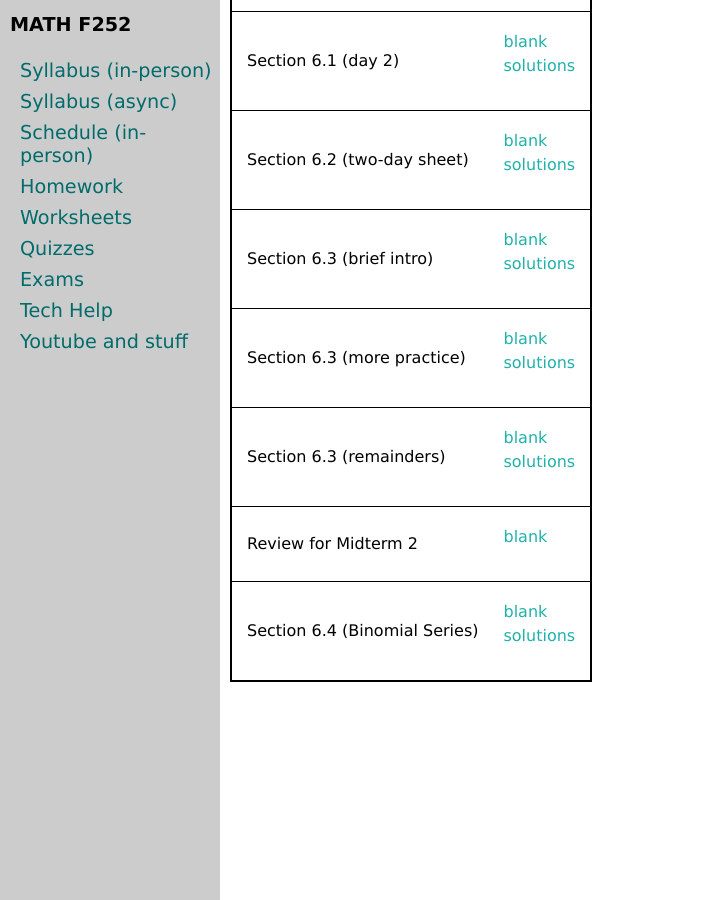
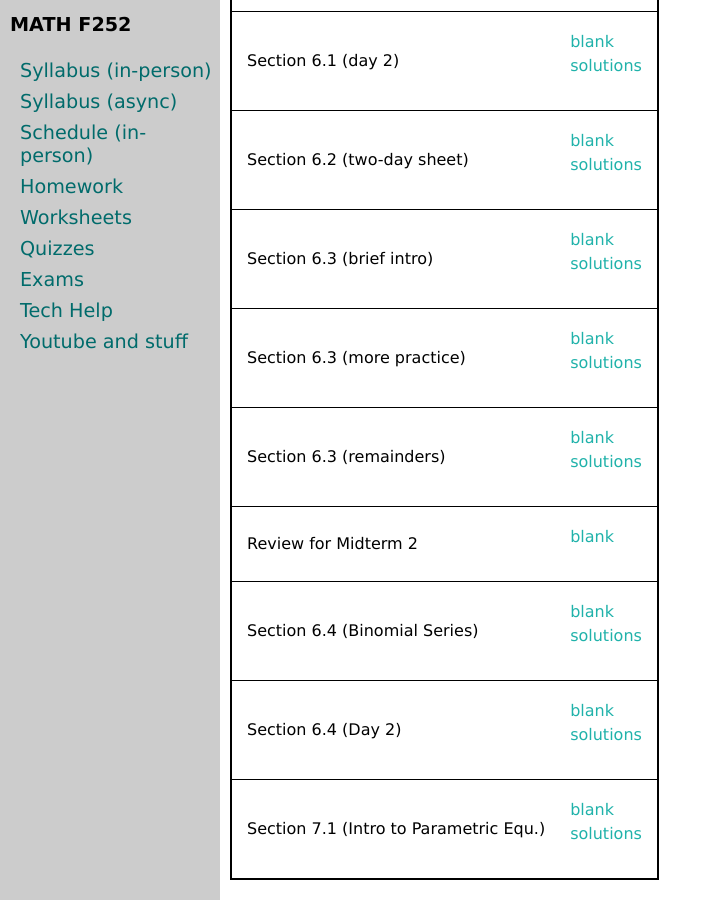
Before and after one commit to uaf-math/calc2, a Jekyll site: the page built from worksheetsF25.md, in a window 1280 px wide and 900 px high, scrolled down 3747 px. Shown: the whole window, without its empty margins (0-711 px from the left). Built offline with Jekyll 4.4.1, drawn with Linux system fonts in a browser that asks for light colours.

Commit message:
Update worksheetsF25.yml

```diff
--- a/_data/worksheetsF25.yml
+++ b/_data/worksheetsF25.yml
@@ -132,3 +132,9 @@ worksheets:
 - name: Section 6.4 (Binomial Series)
   blank: M252-6-4a.pdf
   solutions: M252-6-4as.pdf
+- name: Section 6.4 (Day 2)
+  blank: M252-6-4b.pdf
+  solutions: M252-6-4bs.pdf
+- name: Section 7.1 (Intro to Parametric Equ.)
+  blank: M252-7-1.pdf
+  solutions: M252-7-1-ss.pdf
```
